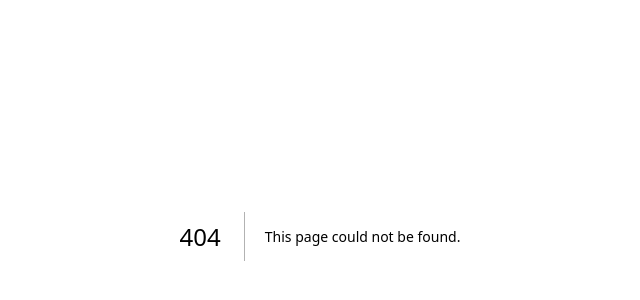
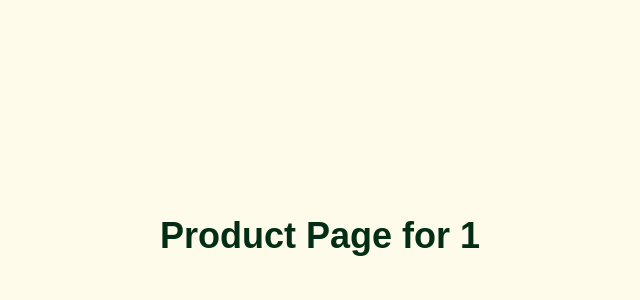
Before and after one commit to LModipane/BunchStoner, a Next.js app: page /product/1 in a window 1280 px wide. Before the commit this address had no page. Shown: the part 164-464 px from the top of the page, without its empty margins (320-960 px from the left). Built offline with nearby package versions, Linux system fonts and the light colour scheme.

Commit message:
feat: create ProductPage component and update ProductCard to use Link for navigation

```diff
--- /dev/null
+++ b/app/product/[slug]/page.tsx
@@ -0,0 +1,8 @@
+export default async function ProductPage({ params }: { params: Promise<{ slug: string }> }) {
+	const { slug } = await params;
+	return (
+		<main className="w-full h-screen bg-amber-50 flex items-center justify-center">
+			<h1 className="text-4xl font-bold text-green-950">Product Page for {slug}</h1>
+		</main>
+	);
+}
--- a/component/FilteredProducts/index.tsx
+++ b/component/FilteredProducts/index.tsx
@@ -1,5 +1,6 @@
 "use client";
 
+import Link from 'next/link';
 import Image from 'next/image';
 import { Product } from '@/types';
 import { FaHeart } from 'react-icons/fa';
@@ -22,12 +23,12 @@ const FilteredProducts = ({ products }: { products: Product[] }) => {
 export default FilteredProducts;
 
 const ProductCard = ({
-	product: { coverImageUrl, name, description, price, discount },
+	product: { coverImageUrl, name, description, price, discount, slug },
 }: {
 	product: Product;
 }) => {
 	return (
-		<div className=" h-fit w-75 flex flex-col justify-center bg-orange-100 px-3 py-2 m-1 rounded-md">
+		<Link href={`/product/${slug}`}	 className=" h-fit w-75 flex flex-col justify-center bg-orange-100 px-3 py-2 m-1 rounded-md">
 			<div className="">
 				<div className="relative w-full h-62 z-10 rounded-xl overflow-hidden shadow-lg cursor-pointer hover:scale-105 transition">
 					<Image
@@ -63,6 +64,6 @@ const ProductCard = ({
 					</button>
 				</div>
 			</div>
-		</div>
+		</Link>
 	);
 };
```
